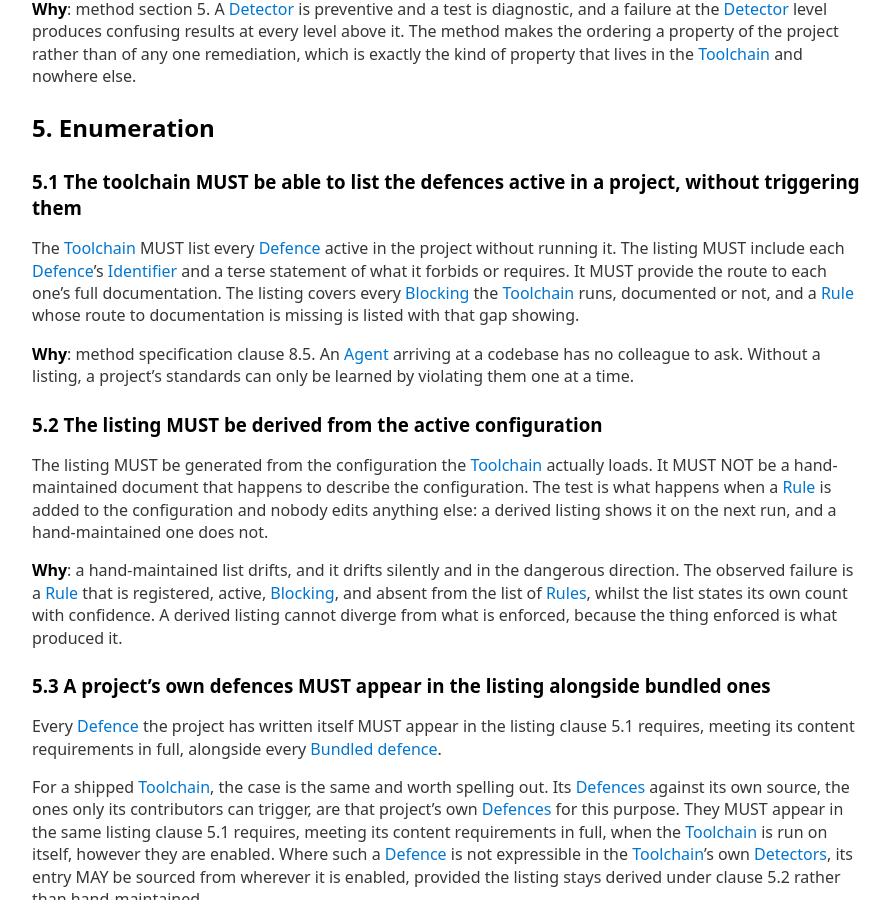
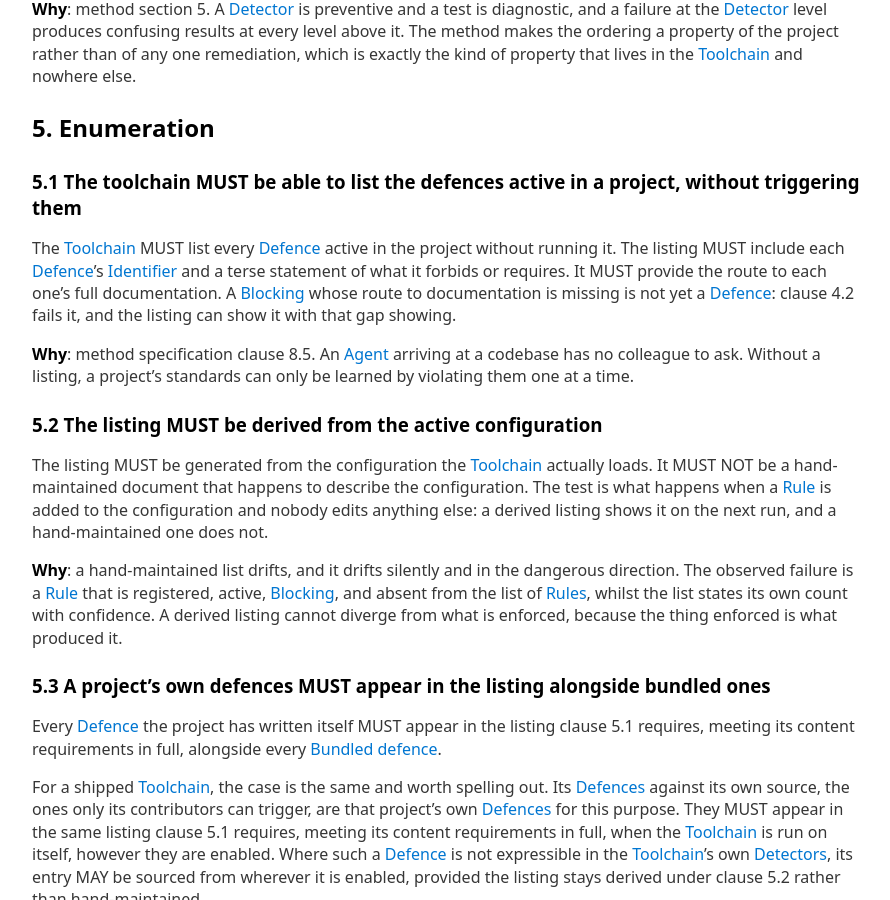
Before and after one commit to Defence-Before-Fix/defence-before-fix.github.io, a Jekyll site: the page built from TOOLING-SPEC.md, in a window 1280 px wide and 900 px high, scrolled down 5883 px. Shown: the whole window, without its empty margins (192-1082 px from the left). Built offline with Jekyll 4.4.1, drawn with Linux system fonts in a browser that asks for light colours; our own code applies the rules of GitHub Pages for plain Markdown files; some of the changed text lies outside the part shown.

Commit message:
Toolchain 5.1: an undocumented blocking rule is not yet a defence, and the listing can show it
After run 81: clause 5.1 no longer says the listing covers every blocking rule, documented or
not, which contradicted "every Defence active"; it says such a rule is not yet a defence, that
clause 4.2 fails it, and that the listing can show it with the gap showing. Section 2's
paragraph names clauses 4.2 and 8.1 as the clauses that catch it.

Co-Authored-By: Claude Fable 5.1 <noreply@anthropic.com>

```diff
--- a/TOOLING-SPEC.md
+++ b/TOOLING-SPEC.md
@@ -263,8 +263,8 @@ kind of property that lives in the [Toolchain] and nowhere else.
 The [Toolchain] MUST list every [Defence] active in the project without
 running it. The listing MUST include each [Defence]'s [Identifier] and a terse
 statement of what it forbids or requires. It MUST provide the route to each one's full documentation.
-The listing covers every [Blocking] [Rule] the [Toolchain] runs, documented or not, and a
-[Rule] whose route to documentation is missing is listed with that gap showing.
+A [Blocking] [Rule] whose route to documentation is missing is not yet a [Defence]: clause 4.2
+fails it, and the listing can show it with that gap showing.
 
 **Why**: method specification clause 8.5. An [Agent] arriving at a codebase has no colleague to ask.
 Without a listing, a project's standards can only be learned by violating them one at a time.
```
Also changed, not shown: other parts of TOOLING-SPEC.md (+3 -3 lines), CHANGELOG.md.
